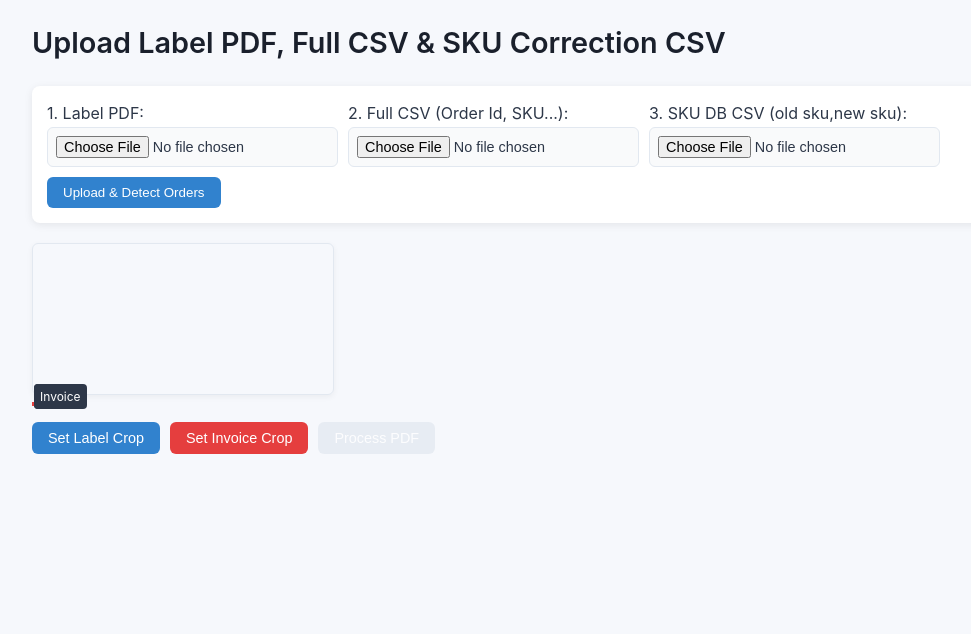
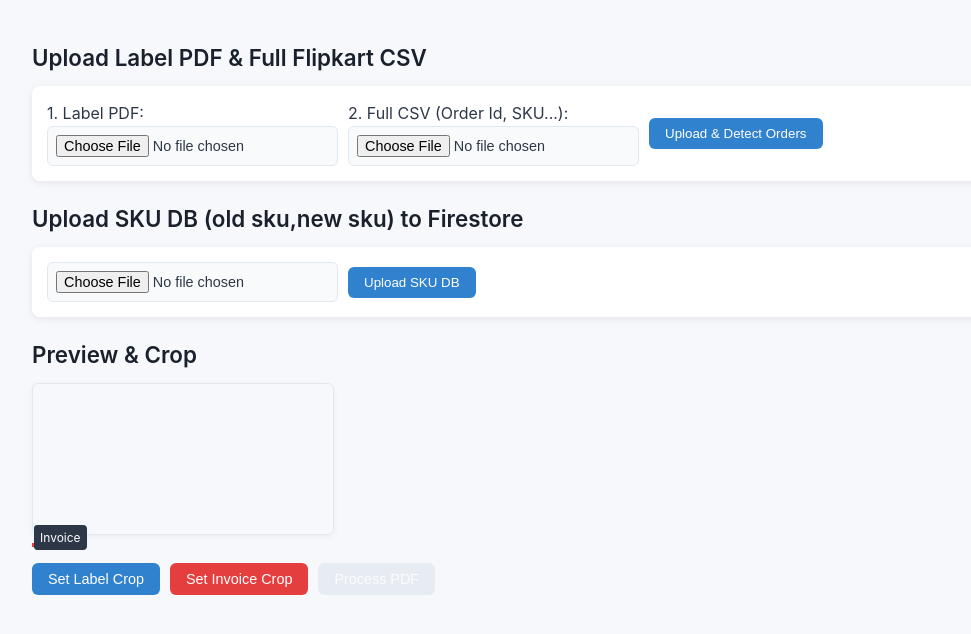
Before and after one commit to santoshk66/merged-pdf-cropper-sku, a website: page public/index.html in a window 1280 px wide. Shown: the whole page, without its empty margins (128-1099 px from the left). Drawn offline with Linux system fonts and the light colour scheme; a script that the page names is missing.

Commit message:
Update index.html

```diff
--- a/public/index.html
+++ b/public/index.html
@@ -23,13 +23,13 @@
   }
 
   h2 {
-    font-size: 1.8rem;
+    font-size: 1.4rem;
     font-weight: 600;
     color: #1a202c;
-    margin-bottom: 20px;
+    margin: 20px 0 10px;
   }
 
-  #uploadForm {
+  #uploadForm, #skuDbForm {
     display: flex;
     flex-wrap: wrap;
     gap: 10px;
@@ -41,7 +41,7 @@
     margin-bottom: 20px;
   }
 
-  #uploadForm input[type="file"] {
+  #uploadForm input[type="file"], #skuDbForm input[type="file"] {
     font-size: 0.9rem;
     padding: 8px;
     border: 1px solid #e2e8f0;
@@ -49,7 +49,7 @@
     background-color: #f9fafb;
   }
 
-  #uploadForm button {
+  #uploadForm button, #skuDbForm button {
     background-color: #3182ce;
     color: #ffffff;
     font-weight: 500;
@@ -124,8 +124,7 @@
   </style>
 </head>
 <body>
-  <h2>Upload Label PDF, Full CSV & SKU Correction CSV</h2>
-
+  <h2>Upload Label PDF & Full Flipkart CSV</h2>
   <form id="uploadForm">
     <div>
       <label>1. Label PDF:</label><br/>
@@ -135,13 +134,16 @@
       <label>2. Full CSV (Order Id, SKU...):</label><br/>
       <input type="file" name="skuMapping" accept=".csv" required />
     </div>
-    <div>
-      <label>3. SKU DB CSV (old sku,new sku):</label><br/>
-      <input type="file" name="skuDb" accept=".csv" />
-    </div>
     <button type="submit">Upload & Detect Orders</button>
   </form>
 
+  <h2>Upload SKU DB (old sku,new sku) to Firestore</h2>
+  <form id="skuDbForm">
+    <input type="file" name="skuDb" accept=".csv" required />
+    <button type="submit">Upload SKU DB</button>
+  </form>
+
+  <h2>Preview & Crop</h2>
   <div id="preview-container">
     <canvas id="pdfCanvas"></canvas>
     <div id="labelBox" class="selector label-selector" data-type="Label"></div>
```
